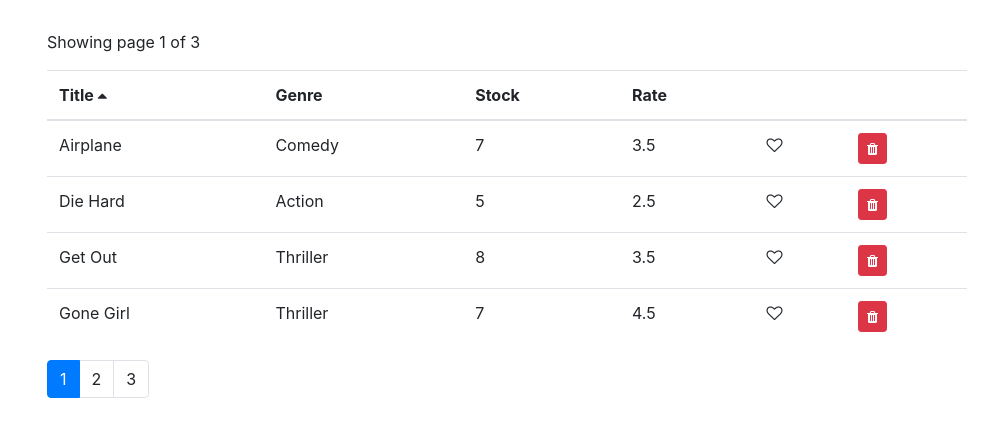
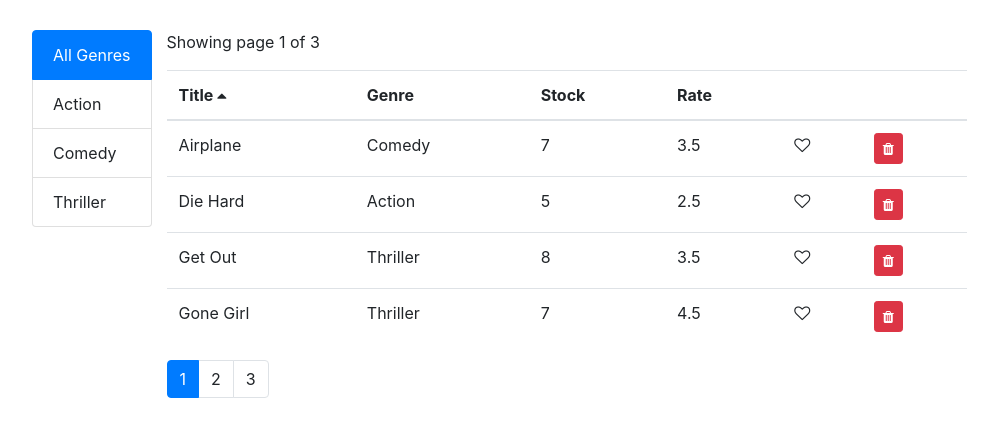
Before and after one commit to vjangari/react-movie-library, a React (Create React App) app: page / in a window 1280 px wide. Shown: the top 436 px of the page, without its empty margins (228-1226 px from the left). Built offline with nearby package versions, Linux system fonts and the light colour scheme.

Commit message:
added list group and filter components

```diff
--- a/src/App.css
+++ b/src/App.css
@@ -1,7 +1,3 @@
 .app {
   padding: 30px 0 0 0;
 }
-
-.showCursor {
-  cursor: pointer;
-}
--- /dev/null
+++ b/src/components/common/list-group.jsx
@@ -0,0 +1,27 @@
+import React from "react";
+
+const ListGroup = props => {
+  const { items, selectedItem, onFilter, idProperty, nameProperty } = props;
+  return (
+    <ul className="list-group">
+      {items.map(item => (
+        <li
+          key={item[idProperty]}
+          className={
+            selectedItem === item[idProperty]
+              ? "clickable list-group-item active"
+              : "clickable list-group-item"
+          }
+          onClick={() => onFilter(item)}
+        >
+          {item[nameProperty]}
+        </li>
+      ))}
+    </ul>
+  );
+};
+ListGroup.defaultProps = {
+  idProperty: "_id",
+  nameProperty: "name"
+};
+export default ListGroup;
--- a/src/components/common/table-header.jsx
+++ b/src/components/common/table-header.jsx
@@ -23,7 +23,7 @@ class TableHeader extends Component {
     this.props.onSort(sortColumn);
   };
   render() {
-    const { columns, onSort } = this.props;
+    const { columns } = this.props;
     return (
       <thead>
         <tr>
@@ -31,7 +31,7 @@ class TableHeader extends Component {
             <th
               key={column.path || column.key}
               scope="col"
-              className={column.path && "showCursor"}
+              className={column.path && "clickable"}
               onClick={() => column.path && this.raiseSort(column.path)}
             >
               {column.label}
--- a/src/components/movies.jsx
+++ b/src/components/movies.jsx
@@ -5,6 +5,8 @@ import Table from "./common/table";
 import { getMovies } from "../services/fakeMovieService";
 import { paginate } from "./util/pagination";
 import _ from "lodash";
+import { getGenres } from "./../services/fakeGenreService";
+import ListGroup from "./common/list-group";
 
 class Movies extends Component {
   columns = [
@@ -33,7 +35,9 @@ class Movies extends Component {
 
   state = {
     movies: [],
+    genres: [],
     filteredMovies: [],
+    selectedGenre: "",
     itemsCountPerPage: 4,
     sortColumn: { path: "title", order: "asc" },
     currentPage: 1
@@ -41,7 +45,9 @@ class Movies extends Component {
 
   componentDidMount() {
     const movies = getMovies().sort((a, b) => a.title > b.title);
-    this.setState({ movies });
+    const genres = getGenres().sort((a, b) => a.name > b.name);
+    genres.unshift({ _id: "", name: "All Genres" });
+    this.setState({ movies, genres });
   }
   handleDelete = movie => {
     const { currentPage: page, itemsCountPerPage } = this.state;
@@ -78,36 +84,57 @@ class Movies extends Component {
       sortColumn
     });
   };
-
+  handleFilter = item => {
+    const selectedGenre = item._id;
+    this.setState({ selectedGenre, currentPage: 1 });
+  };
   getPagedDate() {
     const {
       movies: allMovies,
       itemsCountPerPage,
       currentPage,
-      sortColumn
+      sortColumn,
+      selectedGenre
     } = this.state;
-    const sorted = _.orderBy(allMovies, [sortColumn.path], [sortColumn.order]);
+    let filterd = allMovies;
+    if (selectedGenre) {
+      filterd = _.filter(allMovies, movie => movie.genre._id === selectedGenre);
+    }
+    const sorted = _.orderBy(filterd, [sortColumn.path], [sortColumn.order]);
     const movies = paginate(sorted, currentPage, itemsCountPerPage);
-    return { data: movies, sortColumn, currentPage, itemsCountPerPage, totalCount:allMovies.length };
+    return {
+      data: movies,
+      sortColumn,
+      currentPage,
+      itemsCountPerPage,
+      totalCount: filterd.length,
+      pageCount: Math.ceil(filterd.length / itemsCountPerPage)
+    };
+  }
+
+  getPagedText(pageCount, currentPage) {
+    if (pageCount) return "Showing page " + currentPage + " of " + pageCount;
   }
   render() {
+    const { genres, selectedGenre } = this.state;
     const {
       data,
       sortColumn,
       currentPage,
       itemsCountPerPage,
-      totalCount
+      totalCount,
+      pageCount
     } = this.getPagedDate();
     return (
       <div className="row">
         <div className="col-2" />
+        <ListGroup
+          items={genres}
+          selectedItem={selectedGenre}
+          onFilter={this.handleFilter}
+        />
         <div className="col">
-          <p>
-            {"Showing page " +
-              currentPage +
-              " of " +
-              Math.ceil(totalCount / itemsCountPerPage)}
-          </p>
+          <p>{this.getPagedText(pageCount, currentPage)}</p>
           <Table
             columns={this.columns}
             sortColumn={sortColumn}
--- a/src/index.css
+++ b/src/index.css
@@ -3,3 +3,6 @@ body {
   padding: 0;
   font-family: sans-serif;
 }
+.clickable {
+  cursor: pointer;
+}
```
